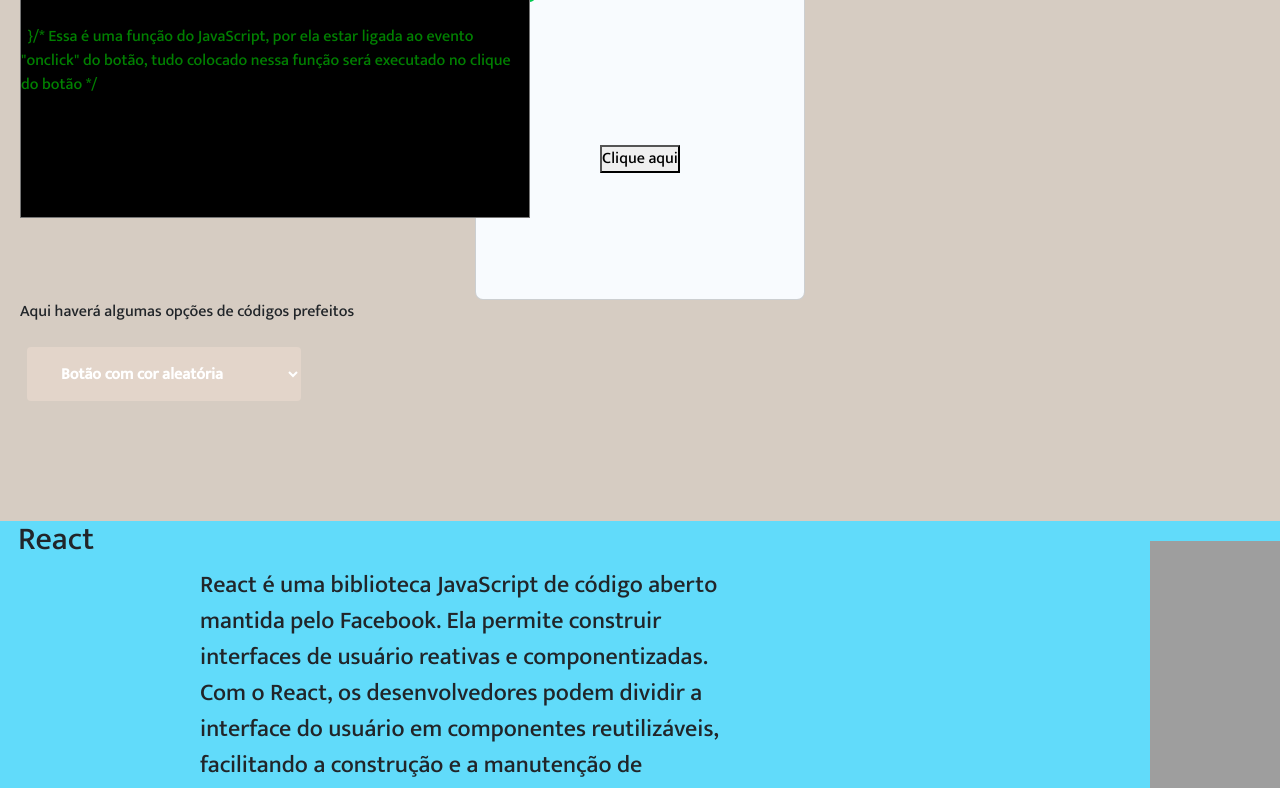
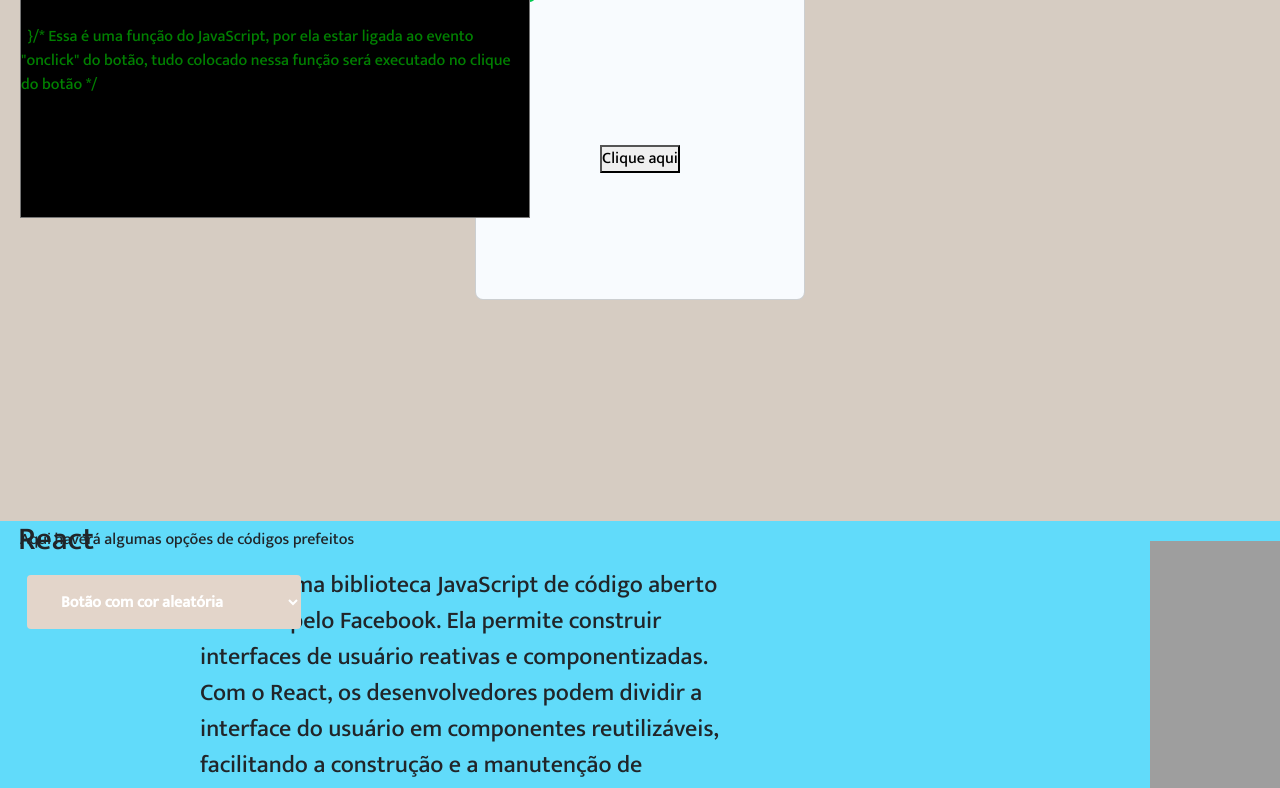
Before and after one commit to influenza/frontend2023, a React (Vite) app: page / in a window 1280 px wide. Shown: the part 5222-6010 px from the top of the page. Built offline with nearby package versions, Linux system fonts and the light colour scheme; grey boxes are pictures that could not be loaded.

Commit message:
Update App.css

```diff
--- a/src/App.css
+++ b/src/App.css
@@ -12,7 +12,7 @@ h2{
 }
 #select{
   position:absolute;
-  top:5750;
+  top:5750px;
   margin-left: 20px;
 }
 .codigo{
```
